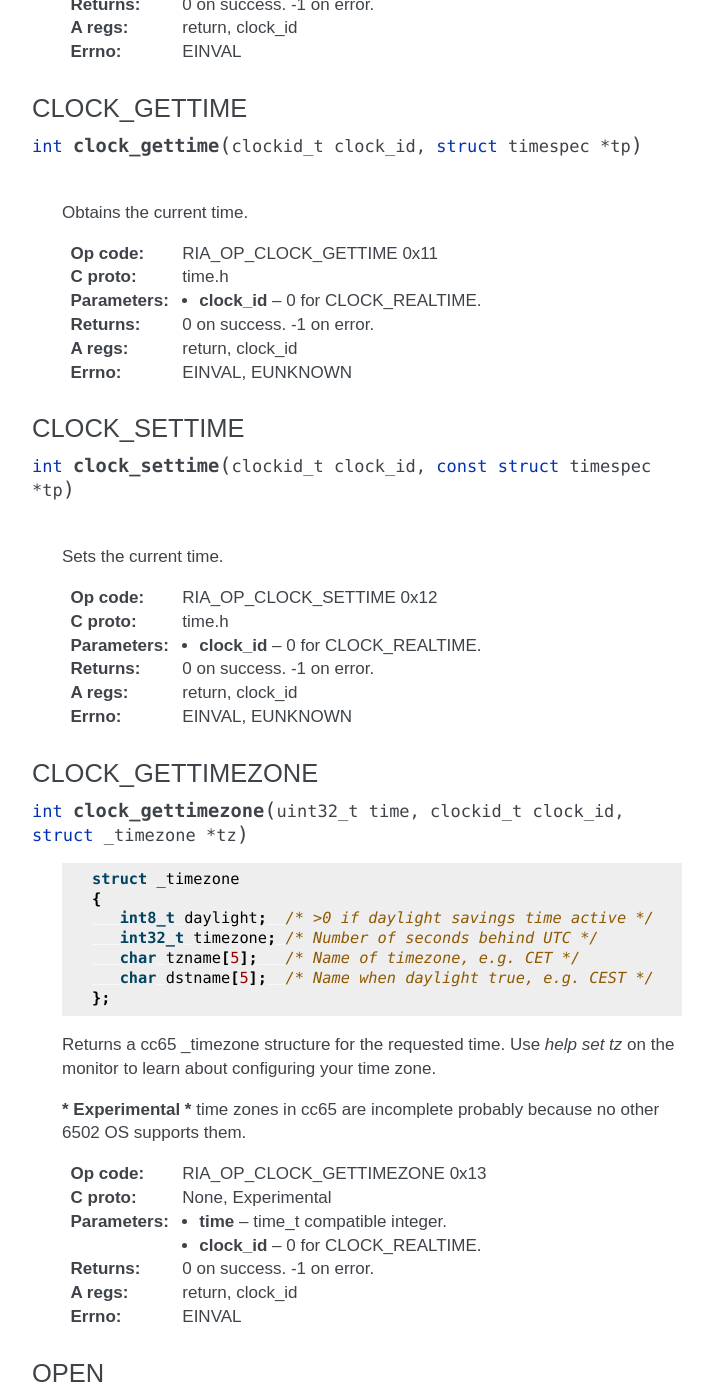
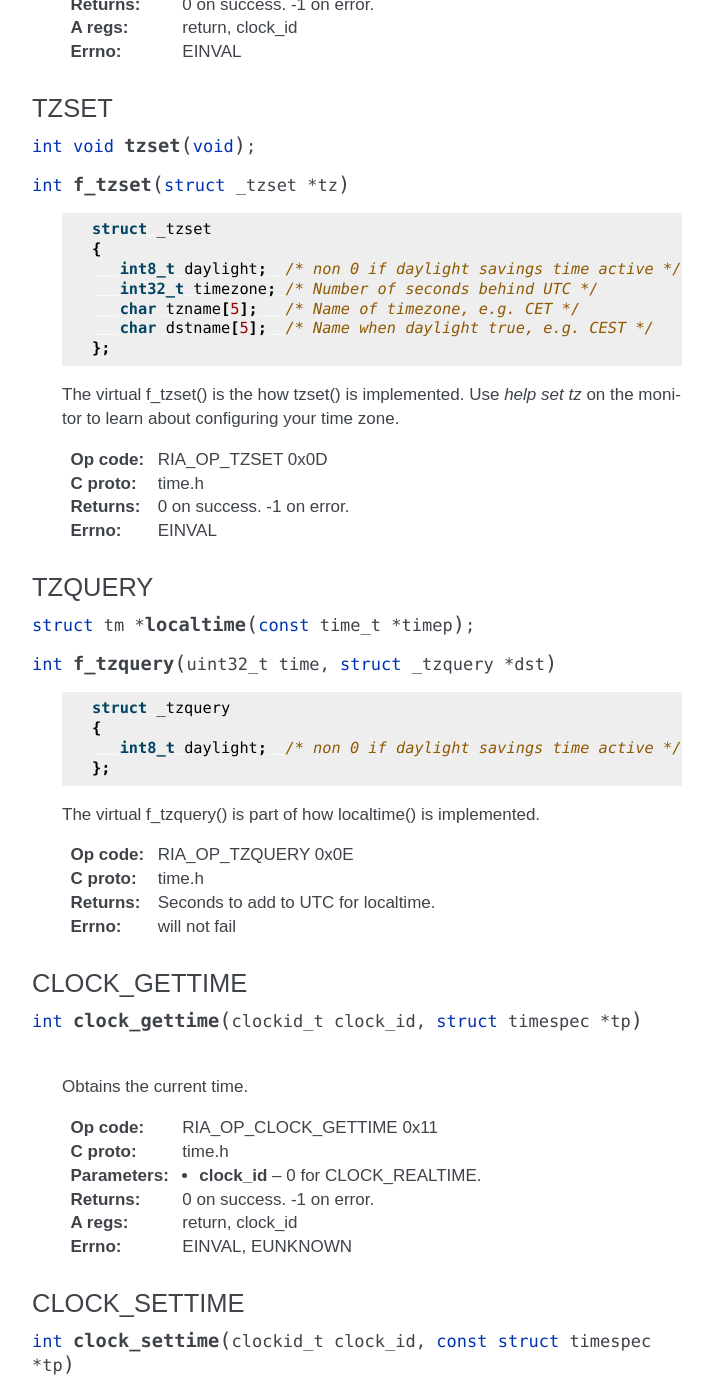
Before and after one commit to picocomputer/picocomputer.github.io, a Sphinx documentation site: the page built from docs/source/os.rst, in a window 1280 px wide and 1400 px high, scrolled down 9294 px. Shown: the whole window, without its empty margins (398-1111 px from the left). Built offline with Sphinx 7.4.7, drawn with Linux system fonts in a browser that asks for light colours; some of the changed text lies outside the part shown.

Commit message:
Demons begone (#4)

```diff
--- a/docs/source/index.rst
+++ b/docs/source/index.rst
@@ -27,11 +27,11 @@ Key Features
 - **64KB System RAM**
 - **64KB Extended RAM**
 - **VGA and HD Output**
-- **8-Channel Stereo Sound Generator**
+- **Yamaha OPL2 FM Sound Generator**
 - **Protected Operating System**
 - **USB** for Keyboard, Mouse, Gamepads, and Storage
 - **Bluetooth LE** for Keyboard, Mouse, and Gamepads
-- **WiFi** modem emulation
+- **WiFi** Hayes modem emulation
 - **Real Time Clock** with DST and NTP
 
 
--- a/docs/source/os.rst
+++ b/docs/source/os.rst
@@ -531,6 +531,52 @@ CLOCK_GETRES
    :errno: EINVAL
 
 
+TZSET
+-----
+
+.. c:function:: int void tzset(void);
+.. c:function:: int f_tzset (struct _tzset *tz)
+
+   .. code-block:: c
+
+      struct _tzset
+      {
+         int8_t daylight;  /* non 0 if daylight savings time active */
+         int32_t timezone; /* Number of seconds behind UTC */
+         char tzname[5];   /* Name of timezone, e.g. CET */
+         char dstname[5];  /* Name when daylight true, e.g. CEST */
+      };
+
+   The virtual f_tzset() is the how tzset() is implemented. Use `help set tz` on the
+   monitor to learn about configuring your time zone.
+
+   :Op code: RIA_OP_TZSET 0x0D
+   :C proto: time.h
+   :returns: 0 on success. -1 on error.
+   :errno: EINVAL
+
+
+TZQUERY
+-------
+
+.. c:function:: struct tm *localtime(const time_t *timep);
+.. c:function:: int f_tzquery (uint32_t time, struct _tzquery *dst)
+
+   .. code-block:: c
+
+      struct _tzquery
+      {
+         int8_t daylight;  /* non 0 if daylight savings time active */
+      };
+
+   The virtual f_tzquery() is part of how localtime() is implemented.
+
+   :Op code: RIA_OP_TZQUERY 0x0E
+   :C proto: time.h
+   :returns: Seconds to add to UTC for localtime.
+   :errno: will not fail
+
+
 CLOCK_GETTIME
 -------------
 
@@ -563,37 +609,6 @@ CLOCK_SETTIME
    :returns: 0 on success. -1 on error.
    :a regs: return, clock_id
    :errno: EINVAL, EUNKNOWN
-
-
-CLOCK_GETTIMEZONE
------------------
-
-.. c:function:: int clock_gettimezone (uint32_t time, clockid_t clock_id, struct _timezone *tz)
-
-   .. code-block:: c
-
-      struct _timezone
-      {
-         int8_t daylight;  /* >0 if daylight savings time active */
-         int32_t timezone; /* Number of seconds behind UTC */
-         char tzname[5];   /* Name of timezone, e.g. CET */
-         char dstname[5];  /* Name when daylight true, e.g. CEST */
-      };
-
-   Returns a cc65 _timezone structure for the requested time. Use
-   `help set tz` on the monitor to learn about configuring your time zone.
-
-   *** Experimental *** time zones in cc65 are incomplete probably because no
-   other 6502 OS supports them.
-
-   :Op code: RIA_OP_CLOCK_GETTIMEZONE 0x13
-   :C proto: None, Experimental
-   :param time: time_t compatible integer.
-   :param clock_id: 0 for CLOCK_REALTIME.
-   :returns: 0 on success. -1 on error.
-   :a regs: return, clock_id
-   :errno: EINVAL
-
 
 OPEN
 ----
```
Also changed, not shown: docs/source/ria.rst (+24 -19 lines).
